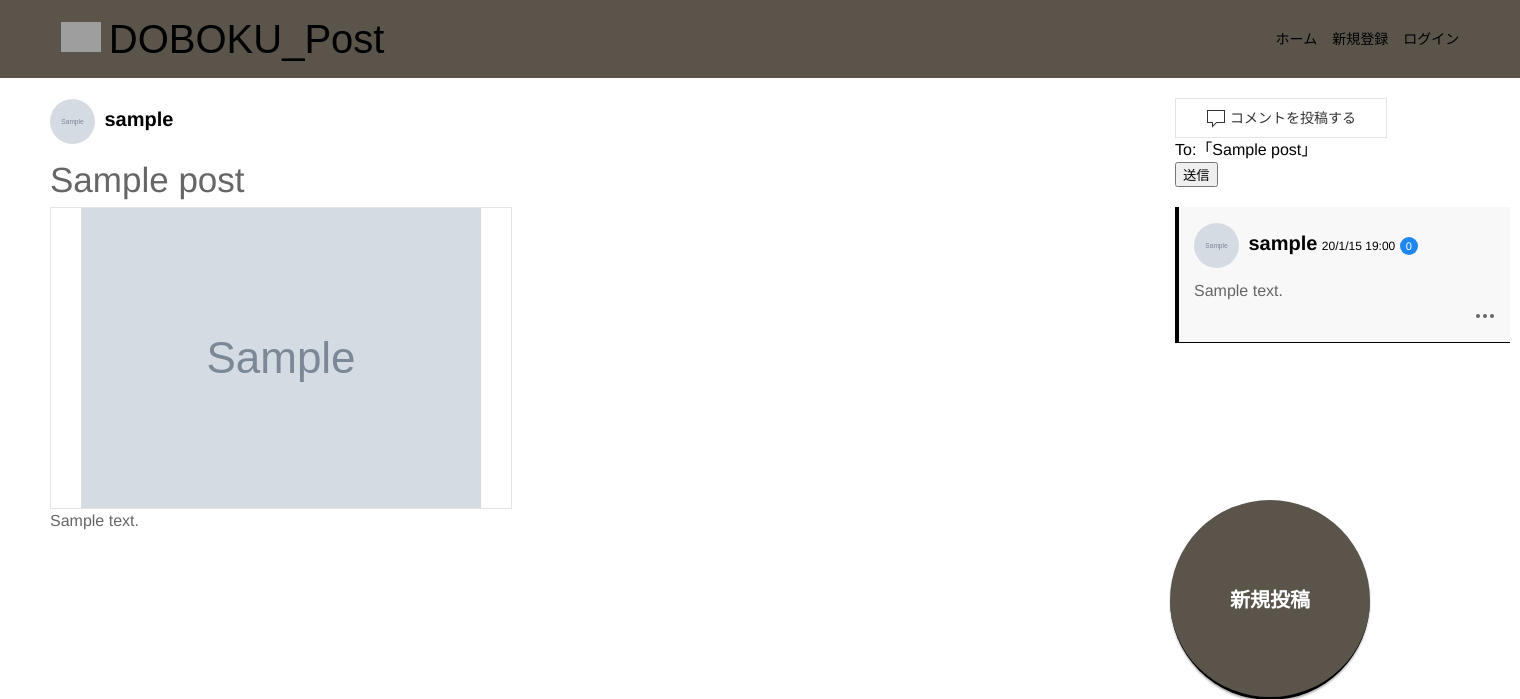
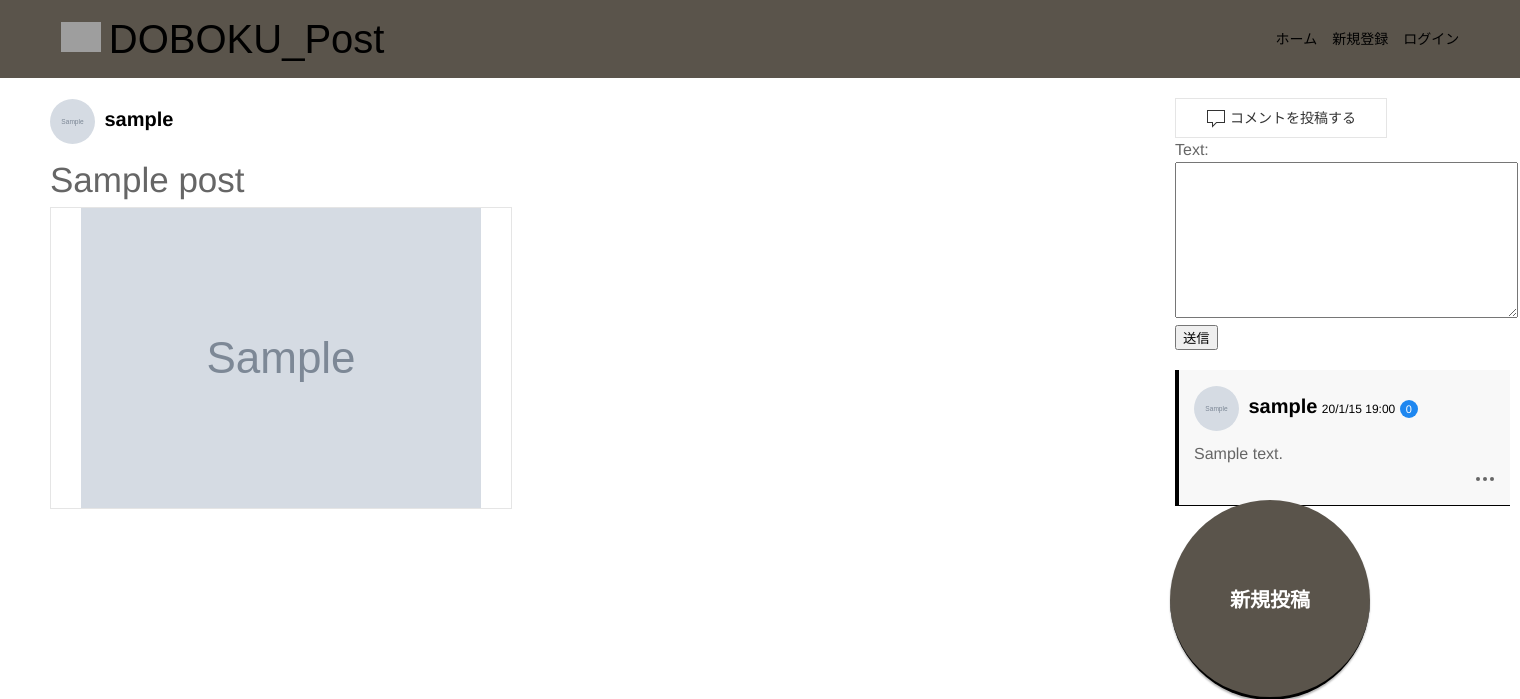
Before and after one commit to taki-21/doboku-post, a Django app: page /detail/1/ in a window 1520 px wide. Shown: the top 699 px of the page. Run offline with Django 3.2, Linux system fonts and the light colour scheme; tables that the repository leaves empty hold one stand-in row (values such as "Sample post"); grey boxes marked "Sample" are stand-in pictures; some libraries are stand-ins or nearby versions; grey boxes are pictures that could not be loaded.

Commit message:
Add: PostDetailViewクラスをpost_Detailファンクションに変更#32

```diff
--- a/sns/urls.py
+++ b/sns/urls.py
@@ -5,7 +5,7 @@ app_name = 'sns'
 urlpatterns = [
     path('', views.IndexView.as_view(), name='index'),
     path('<int:condition>/', views.IndexView.as_view(), name='index'),
-    path('detail/<int:pk>/', views.PostDetailView.as_view(), name='post_detail'),
+    path('detail/<int:pk>/', views.post_detail, name='post_detail'),
     path('category/<str:category_slug>/',
          views.CategoryPostView.as_view(), name='category_post'),
     path('category/<str:category_slug>/<int:condition>',
--- a/sns/views.py
+++ b/sns/views.py
@@ -42,25 +42,56 @@ class IndexView(generic.ListView):
         return context
 
 
-class PostDetailView(generic.DetailView):
+def post_detail(request, pk):
     """投稿詳細"""
-    model = Post
-    template_name = 'sns/post_detail.html'
+    post = get_object_or_404(Post, pk=pk)
 
-    def get_context_data(self, **kwargs):
-        context = super().get_context_data(**kwargs)
-        # どのコメントにも紐づかないコメント=記事自体へのコメント を取得する
-        pk = self.kwargs.get('pk')
-        post = Post.objects.get(pk=pk)
-        context['comment_list'] = Comment.objects.filter(parent__isnull=True,
-                                                         post=post)
-        liked = False
-        if post.like.filter(id=self.request.user.id).exists():
-            liked = True
-        context['post'] = post
-        context['liked'] = liked
+    # コメント機能
+    comment_list = Comment.objects.filter(parent__isnull=True, post=post)
 
-        return context
+    # いいね機能
+    liked = False
+    if post.like.filter(id=request.user.id).exists():
+        liked = True
+
+    context = {
+        'comment_list': comment_list,
+        'post': post,
+        'liked': liked,
+    }
+
+    if request.method == 'POST':
+        form = forms.CommentForm(request.POST or None)
+        comment = form.save(commit=False)
+        comment.author = request.user
+        comment.post = post
+        comment.save()
+        return redirect('sns:post_detail', pk=post.pk)
+    else:
+        form = forms.CommentForm()
+
+    context['form'] = form
+    return render(request, 'sns/post_detail.html', context)
+
+# class PostDetailView(generic.DetailView):
+#     """投稿詳細"""
+#     model = Post
+#     template_name = 'sns/post_detail.html'
+#
+#     def get_context_data(self, **kwargs):
+#         context = super().get_context_data(**kwargs)
+#         # どのコメントにも紐づかないコメント=記事自体へのコメント を取得する
+#         pk = self.kwargs.get('pk')
+#         post = Post.objects.get(pk=pk)
+#         context['comment_list'] = Comment.objects.filter(parent__isnull=True,
+#                                                          post=post)
+#         liked = False
+#         if post.like.filter(id=self.request.user.id).exists():
+#             liked = True
+#         context['post'] = post
+#         context['liked'] = liked
+#
+#         return context
 
 
 class CategoryPostView(generic.ListView):
@@ -152,7 +183,7 @@ def comment_create(request, post_pk):
         comment.author = request.user
         comment.post = post
         comment.save()
-        return redirect('sns:post_detail', pk=post.pk)
+        return redirect('sns:comment_form', pk=post.pk)
 
     context = {
         'form': form,
--- a/templates/sns/comment_form.html
+++ b/templates/sns/comment_form.html
@@ -19,7 +19,6 @@
 <div class="container">
   <div class="row">
     <main class="col-md-8">
-      <p>To:「{{ post.title }}」</p>
       <form method="POST">{% csrf_token %}
         {{ form.as_p }}
         <button type="submit" class="btn btn-primary">送信</button>
--- a/templates/sns/post_detail.html
+++ b/templates/sns/post_detail.html
@@ -12,10 +12,10 @@
       </a>
     </div>
   </header>
-  <div class="title_detail">{{ object.title }}</div>
+  <div class="title_detail">{{ post.title }}</div>
   <div uk-lightbox>
-    <a class="uk-button uk-button-default" href="{{ object.image.url }}"><img
-            src="{{ object.image.url }}" id="card_top"></a>
+    <a class="uk-button uk-button-default" href="{{ post.image.url }}"><img
+            src="{{ post.image.url }}" id="card_top"></a>
   </div>
 
   <p>{{ object.content }}</p>
@@ -26,14 +26,14 @@
 
 {% block aside %}
   <div>
-    <a class="" href="{% url 'sns:comment_create' post.pk %}">
+{#    <a class="" href="{% url 'sns:comment_create' post.pk %}">#}
       <button class="uk-button uk-button-default" type="button"
               uk-toggle="target: #toggle-usage">
         <span uk-icon="icon: comment"></span>
         コメントを投稿する
       </button>
       <div id="toggle-usage">{% include 'sns/comment_form.html' %}</div>
-    </a>
+{#    </a>#}
   </div>
 
   <ul class="uk-comment-list">
```
